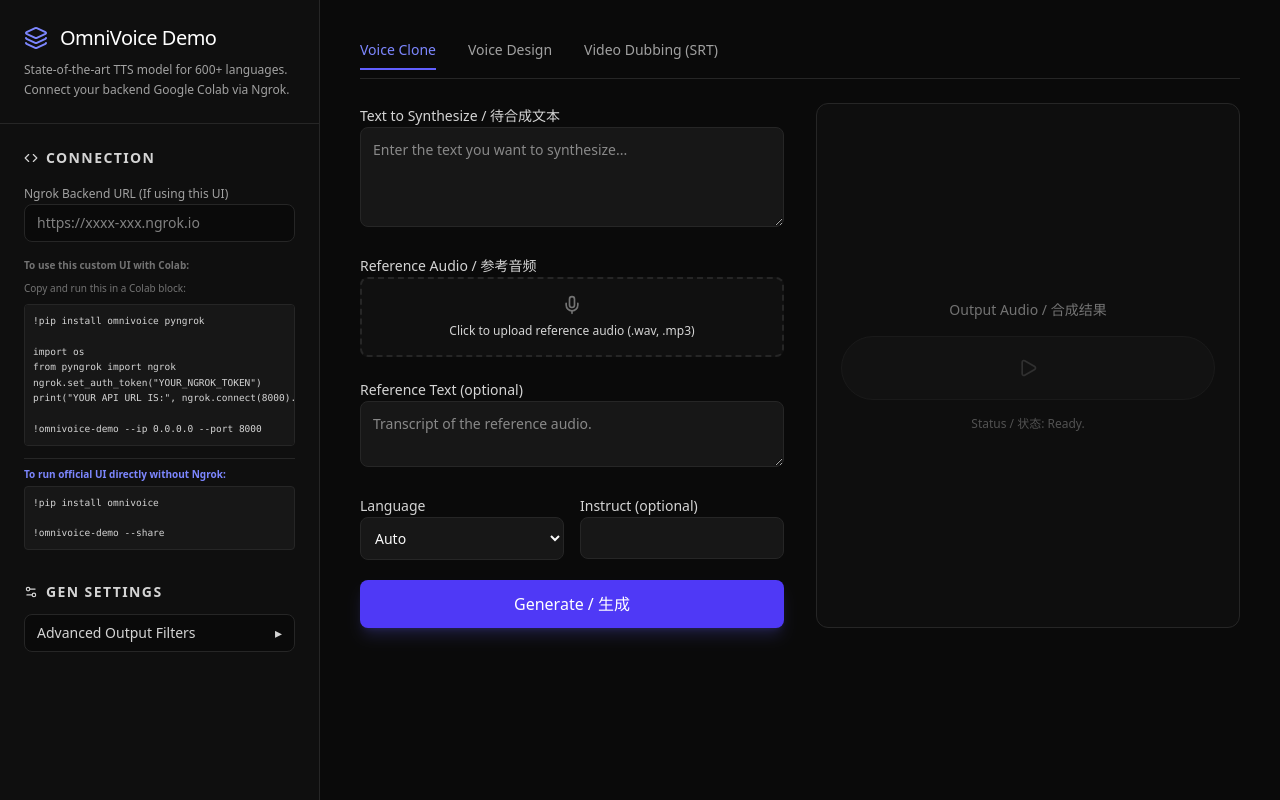
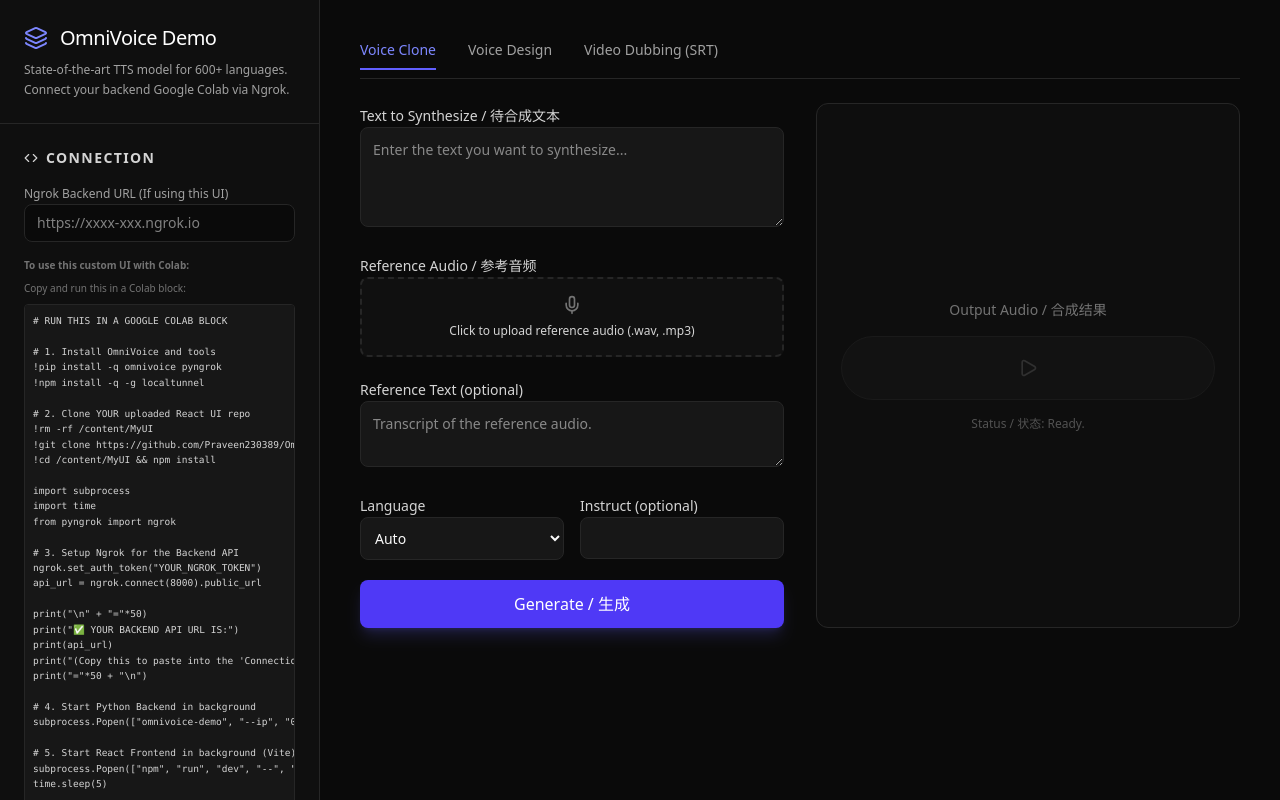
Before and after one commit to Praveen230389/OmniVoice, a React (Vite) app: page / in a window 1280 px wide. Built offline with nearby package versions, Linux system fonts and the light colour scheme.

Commit message:
Update App.tsx

```diff
--- a/src/App.tsx
+++ b/src/App.tsx
@@ -212,14 +212,40 @@
                 <p><strong>To use this custom UI with Colab:</strong></p>
                 <p>Copy and run this in a Colab block:</p>
                 <pre className="bg-neutral-900 border border-neutral-800 p-2 rounded text-[9.5px] mt-1 overflow-x-auto text-neutral-300 select-all font-mono leading-relaxed">
-{`!pip install omnivoice pyngrok
+{`# RUN THIS IN A GOOGLE COLAB BLOCK
 
-import os
+# 1. Install OmniVoice and tools
+!pip install -q omnivoice pyngrok
+!npm install -q -g localtunnel
+
+# 2. Clone YOUR uploaded React UI repo
+!rm -rf /content/MyUI
+!git clone https://github.com/Praveen230389/OmniVoice.git /content/MyUI
+!cd /content/MyUI && npm install
+
+import subprocess
+import time
 from pyngrok import ngrok
+
+# 3. Setup Ngrok for the Backend API
 ngrok.set_auth_token("YOUR_NGROK_TOKEN")
-print("YOUR API URL IS:", ngrok.connect(8000).public_url)
+api_url = ngrok.connect(8000).public_url
 
-!omnivoice-demo --ip 0.0.0.0 --port 8000`}
+print("\\n" + "="*50)
+print("✅ YOUR BACKEND API URL IS:")
+print(api_url)
+print("(Copy this to paste into the 'Connection' tab in the UI)")
+print("="*50 + "\\n")
+
+# 4. Start Python Backend in background
+subprocess.Popen(["omnivoice-demo", "--ip", "0.0.0.0", "--port", "8000"])
+
+# 5. Start React Frontend in background (Vite)
+subprocess.Popen(["npm", "run", "dev", "--", "--host", "0.0.0.0", "--port", "3000"], cwd="/content/MyUI")
+time.sleep(5)
+
+print("✅ CLICK THE LINK BELOW TO OPEN YOUR REACT UI:")
+!lt --port 3000`}
                 </pre>
 
                 <p className="mt-3 text-indigo-400 border-t border-neutral-800 pt-2 mb-1"><strong>To run official UI directly without Ngrok:</strong></p>
```
